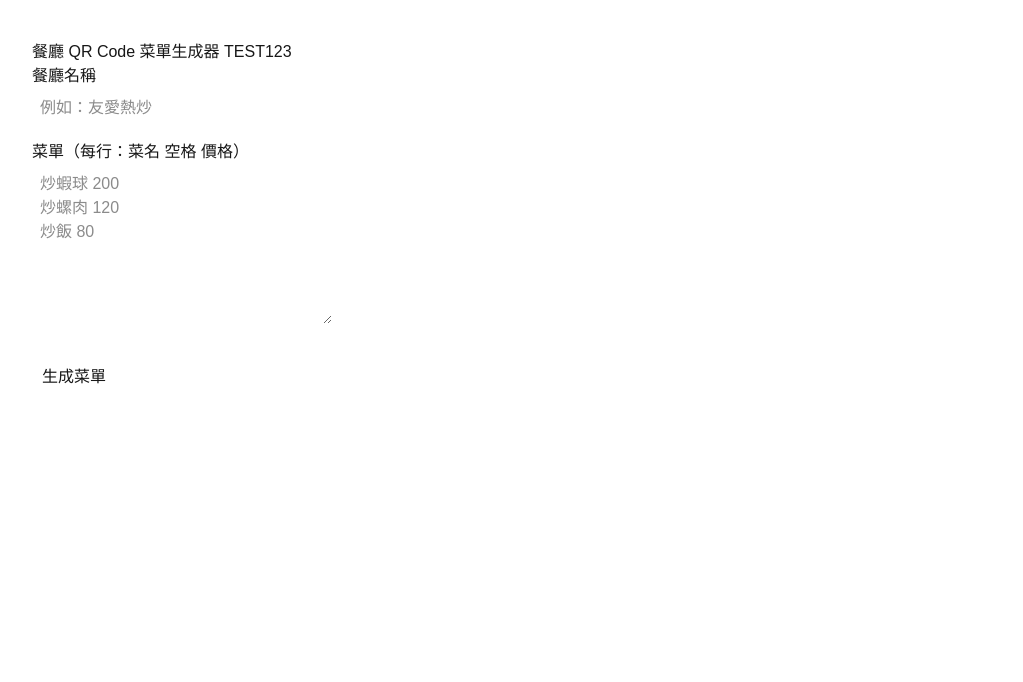
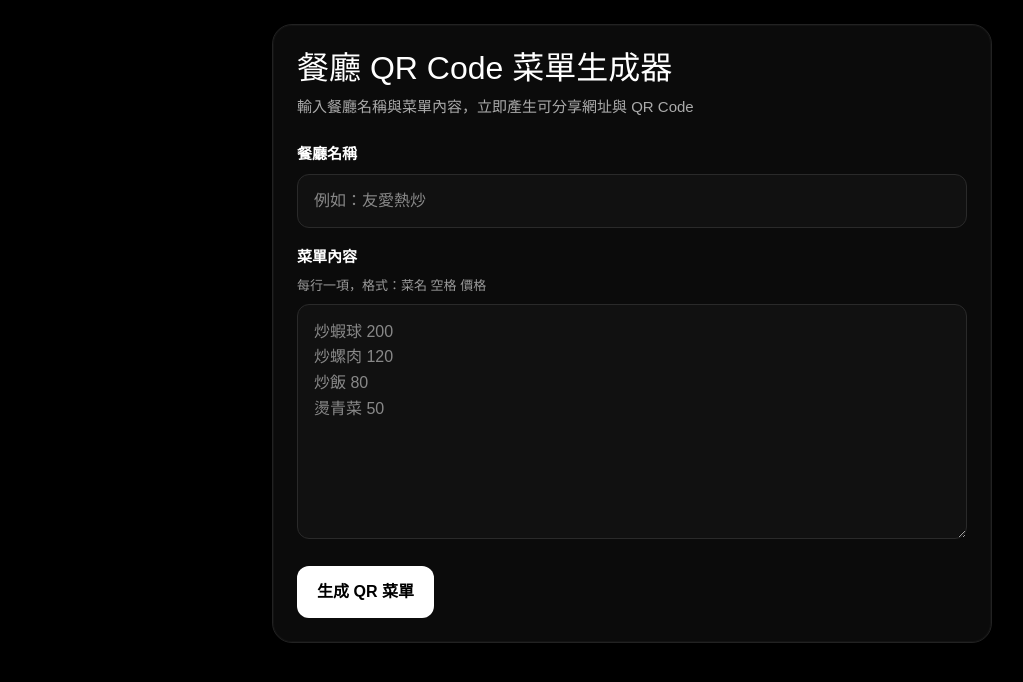
Before and after one commit to lm88219-creator/menu-generator, a Next.js app: page / in a window 1280 px wide. Shown: the top 682 px of the page, without its empty margins (8-1031 px from the left). Built offline with nearby package versions, Linux system fonts and the light colour scheme.

Commit message:
upgrade menu generator ui v1

```diff
--- a/app/page.tsx
+++ b/app/page.tsx
@@ -8,6 +8,7 @@
   const [menu, setMenu] = useState("");
   const [qrText, setQrText] = useState("");
   const [creating, setCreating] = useState(false);
+  const [copied, setCopied] = useState(false);
 
   async function generateMenu() {
     if (!restaurant.trim()) {
@@ -21,6 +22,7 @@
     }
 
     setCreating(true);
+    setCopied(false);
 
     try {
       const res = await fetch("/api/menu", {
@@ -30,11 +32,9 @@
       });
 
       const data = await res.json();
-      console.log("API 回傳：", data);
 
       if (!res.ok) {
-        console.log("API 錯誤資料：", data);
-        alert(JSON.stringify(data) || "生成失敗");
+        alert(data?.error || "生成失敗");
         return;
       }
 
@@ -45,57 +45,278 @@
 
       const fullUrl = `${window.location.origin}${data.url}`;
       setQrText(fullUrl);
+    } catch (error) {
+      console.error(error);
+      alert("發生錯誤，請稍後再試");
     } finally {
       setCreating(false);
     }
   }
 
+  async function copyUrl() {
+    if (!qrText) return;
+
+    try {
+      await navigator.clipboard.writeText(qrText);
+      setCopied(true);
+      setTimeout(() => setCopied(false), 2000);
+    } catch (error) {
+      console.error(error);
+      alert("複製失敗");
+    }
+  }
+
   return (
-    <main style={{ padding: 40, fontFamily: "Arial" }}>
-      <h1>餐廳 QR Code 菜單生成器 TEST123</h1>
+    <main
+      style={{
+        minHeight: "100vh",
+        background: "#000",
+        color: "#fff",
+        fontFamily: "Arial, sans-serif",
+        padding: "24px 16px",
+      }}
+    >
+      <div
+        style={{
+          maxWidth: 720,
+          margin: "0 auto",
+        }}
+      >
+        <div
+          style={{
+            border: "1px solid #222",
+            borderRadius: 20,
+            padding: 24,
+            background: "#0b0b0b",
+            boxShadow: "0 0 0 1px rgba(255,255,255,0.03) inset",
+          }}
+        >
+          <h1
+            style={{
+              fontSize: 32,
+              margin: "0 0 8px 0",
+              lineHeight: 1.2,
+            }}
+          >
+            餐廳 QR Code 菜單生成器
+          </h1>
 
-      <p>餐廳名稱</p>
+          <p
+            style={{
+              margin: 0,
+              color: "#aaa",
+              fontSize: 15,
+              lineHeight: 1.6,
+            }}
+          >
+            輸入餐廳名稱與菜單內容，立即產生可分享網址與 QR Code
+          </p>
+
+          <div style={{ marginTop: 24 }}>
+            <label
+              style={{
+                display: "block",
+                fontSize: 15,
+                marginBottom: 8,
+                fontWeight: 700,
+              }}
+            >
+              餐廳名稱
+            </label>
             <input
               placeholder="例如：友愛熱炒"
-        style={{ padding: 8, width: 300 }}
               value={restaurant}
               onChange={(e) => setRestaurant(e.target.value)}
+              style={{
+                width: "100%",
+                padding: "14px 16px",
+                borderRadius: 12,
+                border: "1px solid #2a2a2a",
+                background: "#111",
+                color: "#fff",
+                outline: "none",
+                fontSize: 16,
+                boxSizing: "border-box",
+              }}
             />
+          </div>
 
-      <p style={{ marginTop: 12 }}>菜單（每行：菜名 空格 價格）</p>
+          <div style={{ marginTop: 18 }}>
+            <label
+              style={{
+                display: "block",
+                fontSize: 15,
+                marginBottom: 8,
+                fontWeight: 700,
+              }}
+            >
+              菜單內容
+            </label>
+            <div
+              style={{
+                color: "#999",
+                fontSize: 13,
+                marginBottom: 8,
+                lineHeight: 1.5,
+              }}
+            >
+              每行一項，格式：菜名 空格 價格
+            </div>
+
             <textarea
               placeholder={`炒蝦球 200
 炒螺肉 120
-炒飯 80`}
-        rows={6}
-        style={{ padding: 8, width: 300 }}
+炒飯 80
+燙青菜 50`}
+              rows={8}
               value={menu}
               onChange={(e) => setMenu(e.target.value)}
+              style={{
+                width: "100%",
+                padding: "14px 16px",
+                borderRadius: 12,
+                border: "1px solid #2a2a2a",
+                background: "#111",
+                color: "#fff",
+                outline: "none",
+                fontSize: 16,
+                resize: "vertical",
+                boxSizing: "border-box",
+                lineHeight: 1.6,
+              }}
             />
+          </div>
 
-      <br />
-      <br />
+          <div style={{ marginTop: 20 }}>
+            <button
+              onClick={generateMenu}
+              disabled={creating}
+              style={{
+                padding: "14px 20px",
+                borderRadius: 12,
+                border: "none",
+                background: creating ? "#444" : "#fff",
+                color: creating ? "#ddd" : "#000",
+                cursor: creating ? "not-allowed" : "pointer",
+                fontSize: 16,
+                fontWeight: 700,
+              }}
+            >
+              {creating ? "生成中..." : "生成 QR 菜單"}
+            </button>
+          </div>
+        </div>
 
-      <button onClick={generateMenu} style={{ padding: 10 }} disabled={creating}>
-        {creating ? "生成中..." : "生成菜單"}
+        {qrText && (
+          <div
+            style={{
+              marginTop: 20,
+              border: "1px solid #222",
+              borderRadius: 20,
+              padding: 24,
+              background: "#0b0b0b",
+            }}
+          >
+            <div
+              style={{
+                fontWeight: 700,
+                fontSize: 20,
+                marginBottom: 8,
+              }}
+            >
+              ✅ 生成成功
+            </div>
+
+            <div
+              style={{
+                color: "#aaa",
+                fontSize: 14,
+                marginBottom: 20,
+              }}
+            >
+              掃描 QR Code 或直接開啟網址查看菜單
+            </div>
+
+            <div
+              style={{
+                display: "inline-block",
+                background: "#fff",
+                padding: 14,
+                borderRadius: 16,
+              }}
+            >
+              <QRCodeCanvas value={qrText} size={220} />
+            </div>
+
+            <div
+              style={{
+                marginTop: 18,
+                padding: 14,
+                borderRadius: 12,
+                background: "#111",
+                border: "1px solid #222",
+                wordBreak: "break-all",
+                lineHeight: 1.7,
+              }}
+            >
+              <div style={{ color: "#aaa", fontSize: 13, marginBottom: 4 }}>
+                菜單網址
+              </div>
+              <a
+                href={qrText}
+                target="_blank"
+                rel="noreferrer"
+                style={{ color: "#7ab8ff", textDecoration: "none" }}
+              >
+                {qrText}
+              </a>
+            </div>
+
+            <div
+              style={{
+                display: "flex",
+                gap: 12,
+                flexWrap: "wrap",
+                marginTop: 16,
+              }}
+            >
+              <button
+                onClick={copyUrl}
+                style={{
+                  padding: "12px 16px",
+                  borderRadius: 12,
+                  border: "1px solid #2a2a2a",
+                  background: "#151515",
+                  color: "#fff",
+                  cursor: "pointer",
+                  fontSize: 15,
+                  fontWeight: 700,
+                }}
+              >
+                {copied ? "已複製網址" : "複製網址"}
               </button>
 
-      {qrText && (
-        <div style={{ marginTop: 24 }}>
-          <div style={{ fontWeight: 700, marginBottom: 10 }}>
-            ✅ 掃描 QR Code 查看菜單
-          </div>
-
-          <QRCodeCanvas value={qrText} size={180} />
-
-          <div style={{ marginTop: 10, wordBreak: "break-all", maxWidth: 420 }}>
-            網址：{" "}
-            <a href={qrText} target="_blank" rel="noreferrer">
-              {qrText}
+              <a
+                href={qrText}
+                target="_blank"
+                rel="noreferrer"
+                style={{
+                  padding: "12px 16px",
+                  borderRadius: 12,
+                  border: "1px solid #2a2a2a",
+                  background: "#151515",
+                  color: "#fff",
+                  textDecoration: "none",
+                  fontSize: 15,
+                  fontWeight: 700,
+                }}
+              >
+                開啟菜單頁
               </a>
             </div>
           </div>
         )}
+      </div>
     </main>
   );
 }
```
Also changed, not shown: app/m/page.tsx (+150 -54 lines). Lines whose indentation alone changed are shown as unchanged.
